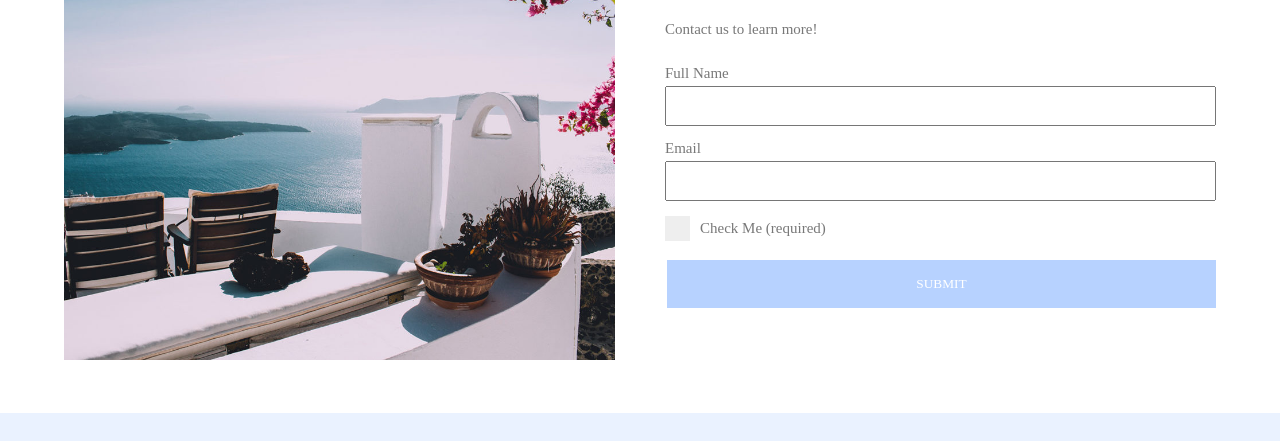
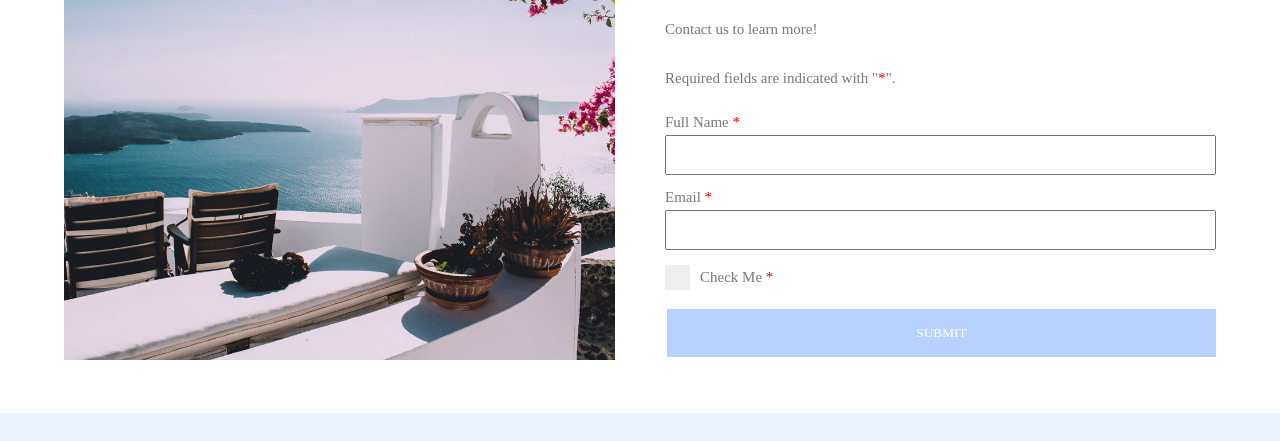
Before and after one commit to kezi9/KeziaMeliana-4-Accessibility, a website: page public/index.html in a window 1280 px wide. Shown: the part 254-695 px from the top of the page. Drawn offline with nearby package versions, Linux system fonts and the light colour scheme; a web font is replaced by a local one.

Commit message:
rubric
font awesome aria, form elements, checkbox aria, required field indicators, match labels to fields, img alt

```diff
--- a/public/assets/css/style.css
+++ b/public/assets/css/style.css
@@ -80,6 +80,9 @@ form span {
     margin-right: 10px;
     position: relative;
 }
+form .reqField {
+    color: red;
+}
 /* hover */
 form .flexbox:hover span {
     background-color: #ccc;
@@ -112,7 +115,7 @@ label.check {
     width: auto;
     margin-bottom: 15px;
 }
-input[type=submit] {
+button {
     font-family: Quando;
     text-transform: uppercase;
     width: calc( 100% - 2px );
@@ -124,11 +127,10 @@ input[type=submit] {
     margin: 4px 2px;
     cursor: pointer;
     transition: all 0.5s;
+    &:hover {
+        background-color: #84B2FF;
+    }
 }
-input[type=submit]:hover {
-    background-color: #84B2FF;
-}
-
 
 .container {
     width: 94%;
--- a/public/index.html
+++ b/public/index.html
@@ -60,18 +60,24 @@
                     <div class="post-list-entry">
                         <p>Contact us to learn more!</p>
                         <form action="/" method="post">
-                            <label for="fullname">Full Name</label>
-                            <input id="fullname" type="text" name="fullname" required />
+                            <p>Required fields are indicated with "<a class="reqField">*</a>".</p>
 
-                            <label for="email">Email</label>
-                            <input id="email" type="email" name="email" required />
+                            <fieldset class="name">
+                                <label for="fullname">Full Name <a class="reqField">*</a></label>
+                                <input id="fullname" type="text" name="fullname" required tabindex="1" />
+                            </fieldset>
 
-                            <div class="flexbox">
-                                <span></span>
-                                <label class="check">Check Me (required)</label>
-                            </div>
+                            <fieldset class="email">
+                                <label for="email">Email <a class="reqField">*</a></label>
+                                <input id="email" type="email" name="email" required tabindex="1" />
+                            </fieldset>
 
-                            <input type="submit" value="Submit" />
+                            <fieldset class="flexbox">
+                                <span id="check" role="checkbox" aria-required="true" aria-checked="false"></span>
+                                <label class="check" for="check">Check Me <a class="reqField">*</a></label>
+                            </fieldset>
+
+                            <button type="submit"> Submit </button>
                         </form>
                     </div>
                 </div>
@@ -86,11 +92,11 @@
             </div>
 
             <div class="footer-social-links">
-                <a href="Facebook" target="_blank"><em class="fa fa-facebook"></em><span>Facebook</span></a>
-                <a href="Twitter" target="_blank"><em class="fa fa-twitter"></em><span>Twitter</span></a>
-                <a href="Instagram" target="_blank"><em class="fa fa-instagram"></em><span>Instagram</span></a>
-                <a href="Youtube" target="_blank"><em class="fa fa-youtube-play"></em><span>Youtube</span></a>
-                <a href="Pinterest" target="_blank"><em class="fa fa-pinterest"></em><span>Pinterest</span></a>
+                <a href="Facebook" target="_blank"><em class="fa fa-facebook" aria-hidden="true"></em><span>Facebook</span></a>
+                <a href="Twitter" target="_blank"><em class="fa fa-twitter" aria-hidden="true"></em><span>Twitter</span></a>
+                <a href="Instagram" target="_blank"><em class="fa fa-instagram" aria-hidden="true"></em><span>Instagram</span></a>
+                <a href="Youtube" target="_blank"><em class="fa fa-youtube-play" aria-hidden="true"></em><span>Youtube</span></a>
+                <a href="Pinterest" target="_blank"><em class="fa fa-pinterest" aria-hidden="true"></em><span>Pinterest</span></a>
             </div>
 
             <div id="footer-copyright">
```
